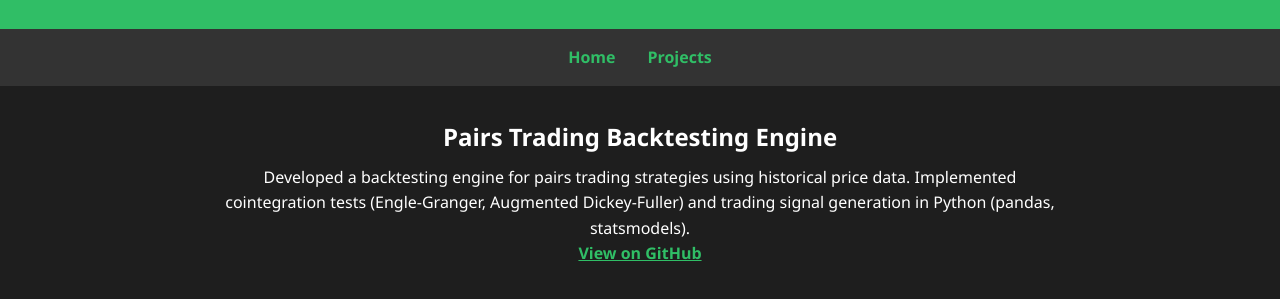
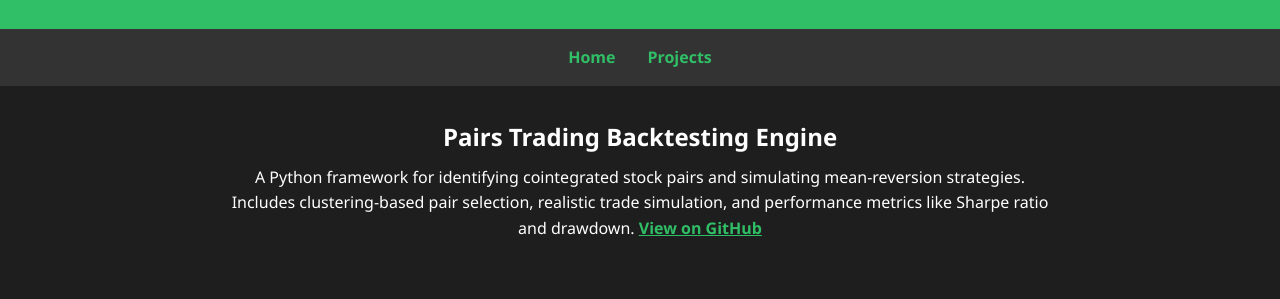
Before and after one commit to colebe/colebe.github.io, a plain HTML site: page projects.html in a window 1280 px wide. Shown: the part 125-424 px from the top of the page. Drawn offline with Linux system fonts and the light colour scheme.

Commit message:
Wording changes

```diff
--- a/projects.html
+++ b/projects.html
@@ -101,9 +101,7 @@
 <section class="project">
   <div class="project-title">Pairs Trading Backtesting Engine</div>
   <div class="project-desc">
-    Developed a backtesting engine for pairs trading strategies using historical price data. Implemented cointegration tests (Engle-Granger, Augmented Dickey-Fuller) and trading signal generation in Python (pandas, statsmodels).
-    <br />
-    <a href="https://github.com/colebe/pairs-trading" target="_blank" style="color: var(--mint); font-weight: bold;">View on GitHub</a>
+    A Python framework for identifying cointegrated stock pairs and simulating mean-reversion strategies. Includes clustering-based pair selection, realistic trade simulation, and performance metrics like Sharpe ratio and drawdown. <a href="https://github.com/colebe/pairs-trading" target="_blank" style="color: var(--mint); font-weight: bold;">View on GitHub</a>
   </div>
 </section>
   </main>
```
